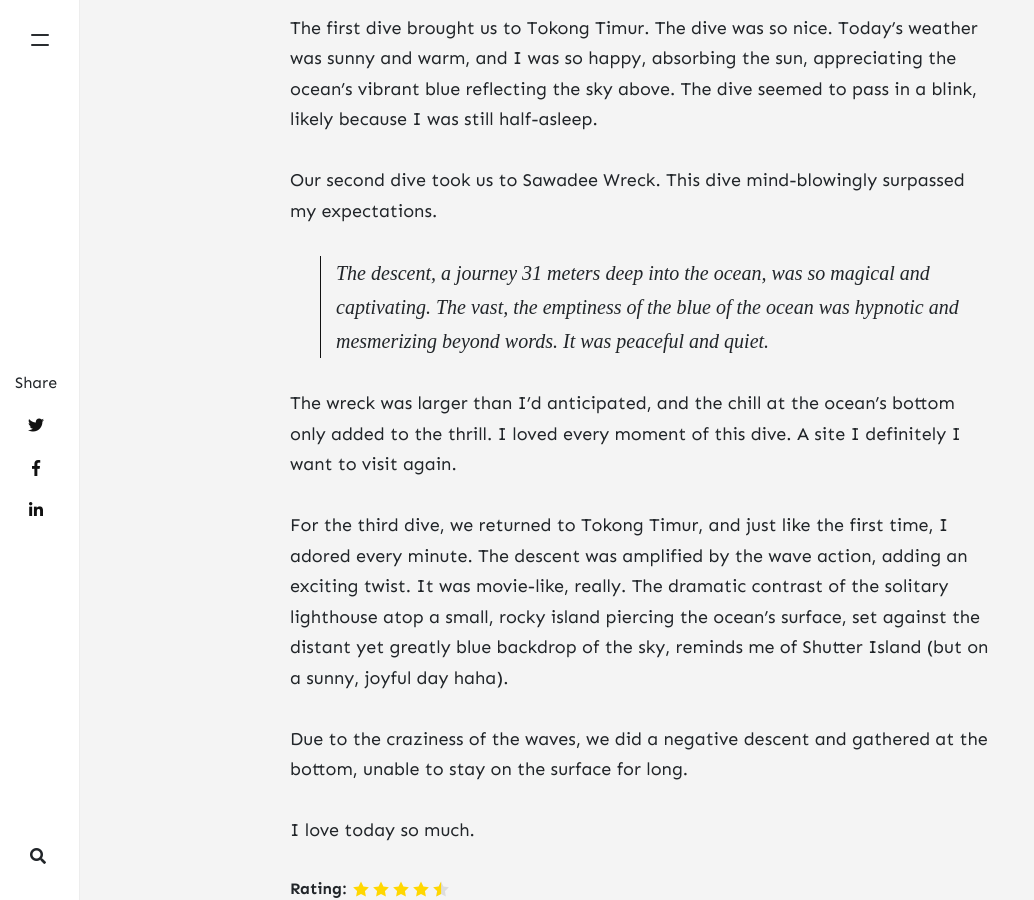
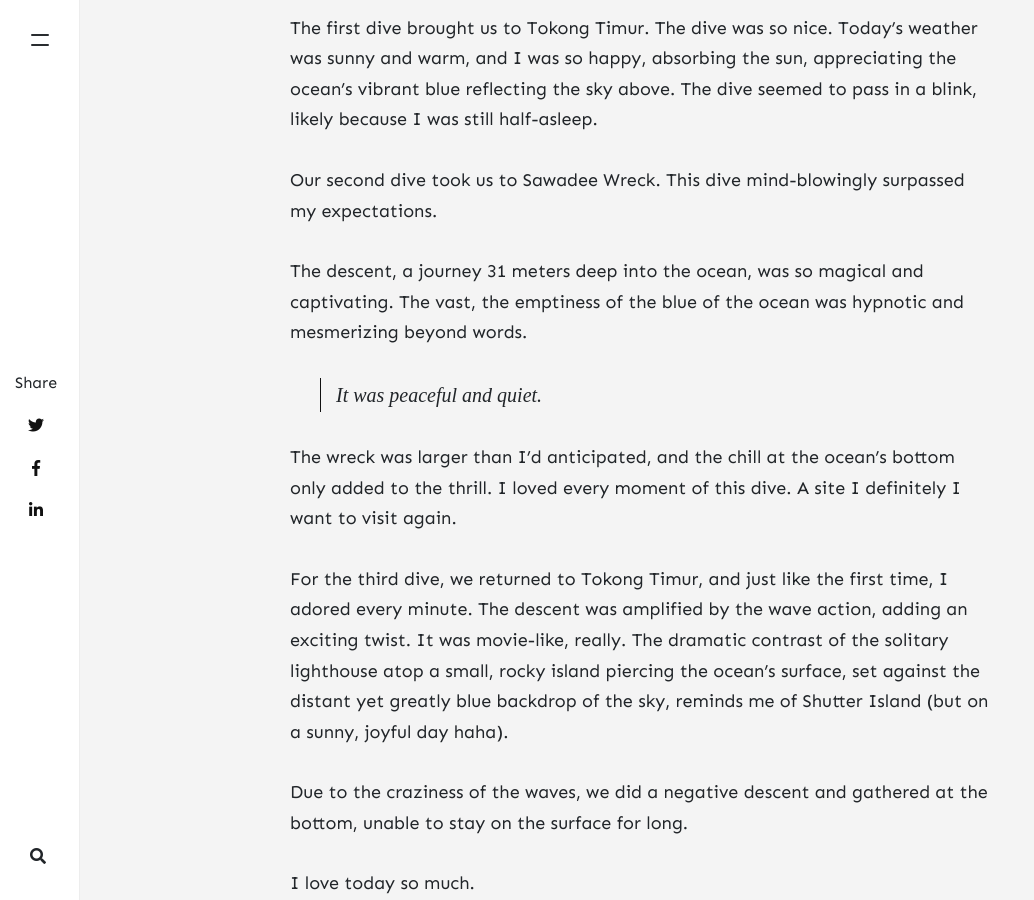
Before and after one commit to azizulwahid/azizulwahid.github.io, a Jekyll site: the page built from _posts/2023-07-12-sawadee-wreck.md, in a window 1280 px wide and 900 px high, scrolled down 1168 px. Shown: the whole window, without its empty margins (0-1034 px from the left). Built offline with Jekyll 4.4.1, drawn with Linux system fonts in a browser that asks for light colours; nearby versions of some CDN libraries; comment, search, counter and statistics services are not loaded.

Commit message:
feat: update highlight

```diff
--- a/_posts/2023-07-12-sawadee-wreck.md
+++ b/_posts/2023-07-12-sawadee-wreck.md
@@ -14,7 +14,9 @@ The first dive brought us to Tokong Timur. The dive was so nice. Today's weather
 
 Our second dive took us to Sawadee Wreck. This dive mind-blowingly surpassed my expectations.
 
-> The descent, a journey 31 meters deep into the ocean, was so magical and captivating. The vast, the emptiness of the blue of the ocean was hypnotic and mesmerizing beyond words. It was peaceful and quiet.
+The descent, a journey 31 meters deep into the ocean, was so magical and captivating. The vast, the emptiness of the blue of the ocean was hypnotic and mesmerizing beyond words.
+
+> It was peaceful and quiet.
 
 The wreck was larger than I'd anticipated, and the chill at the ocean's bottom only added to the thrill. I loved every moment of this dive. A site I definitely I want to visit again.
 
```
